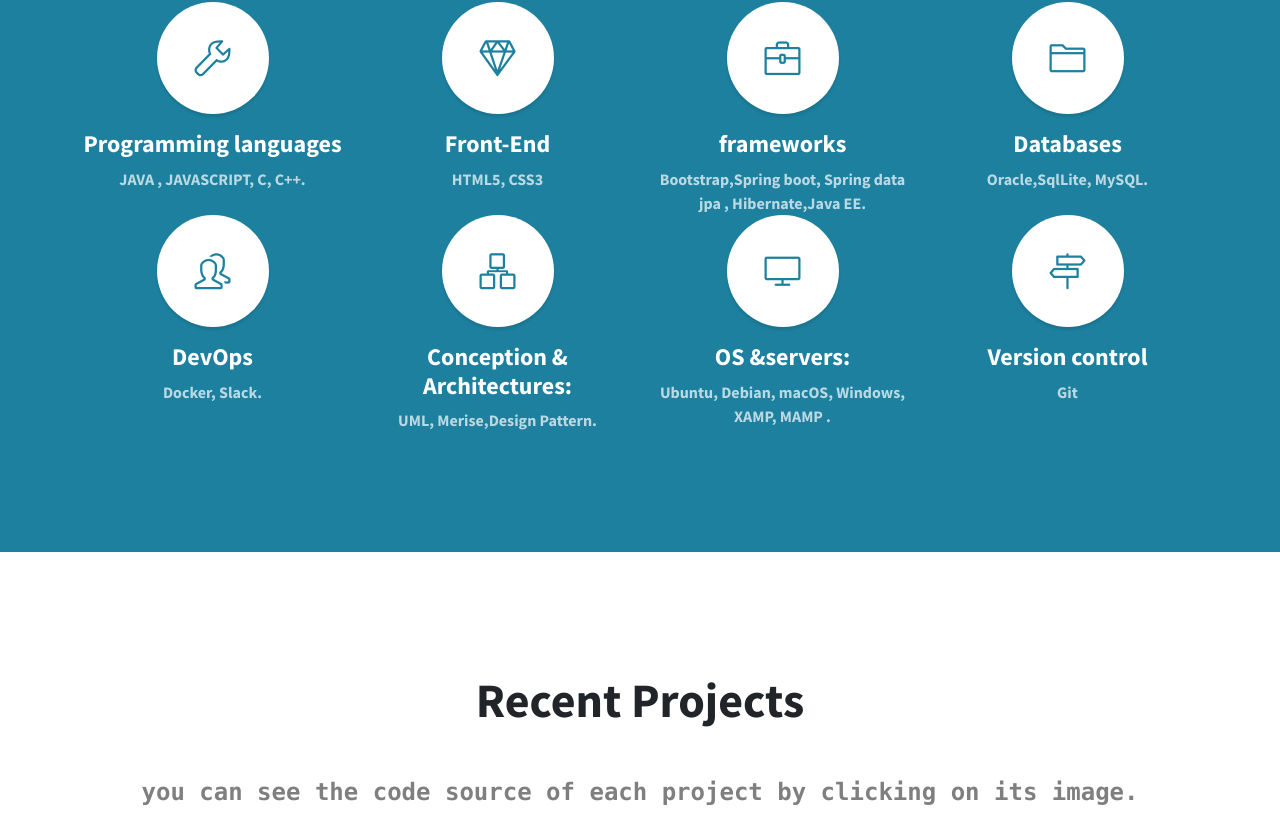
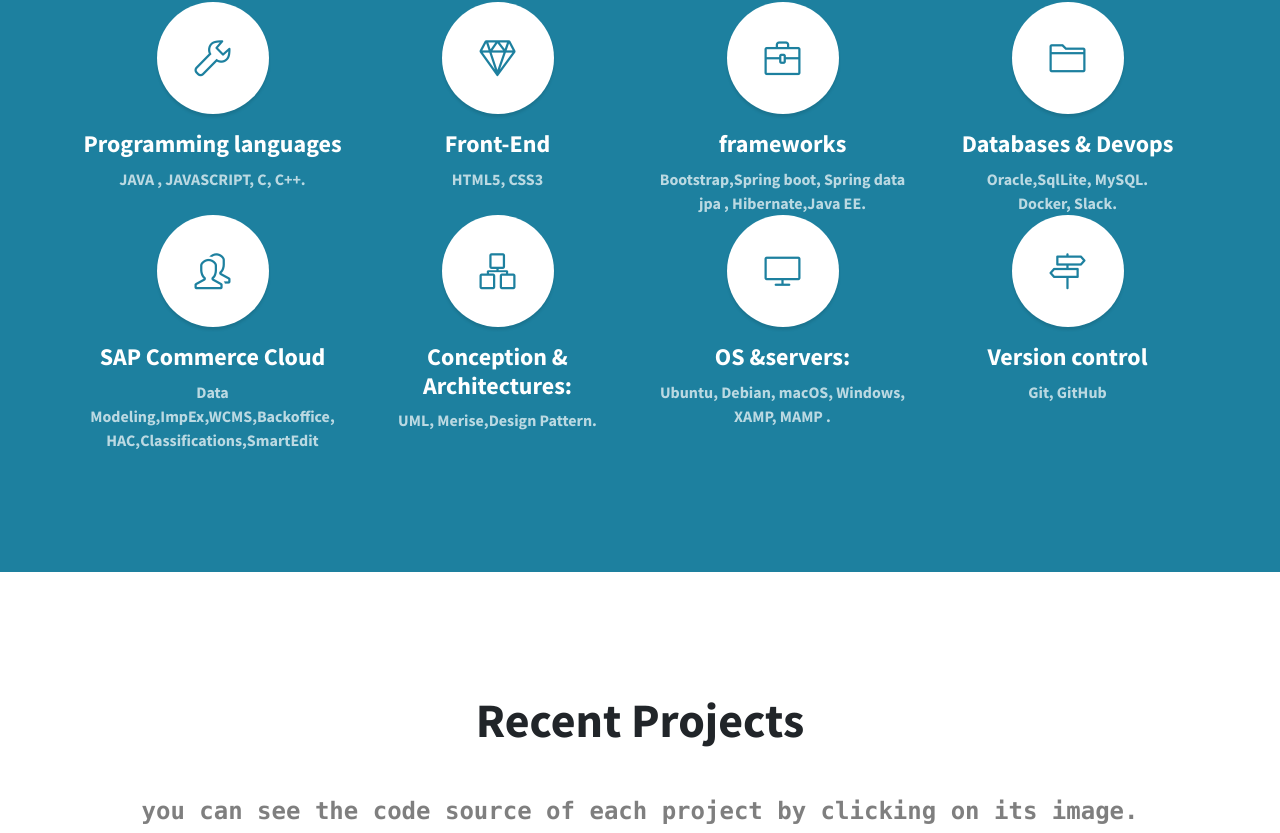
Before and after one commit to alaafia/alaafia.github.io, a plain HTML site: page index.html in a window 1280 px wide. Shown: the part 1574-2407 px from the top of the page. Drawn offline with Linux system fonts and the light colour scheme.

Commit message:
adding sap cx skills

```diff
--- a/index.html
+++ b/index.html
@@ -94,13 +94,15 @@
                 </div>
                 <div class="col-md-6 col-lg-3 mb-5 mb-lg-0"><span class="mx-auto service-icon rounded-circle mb-3"><i
                             class="icon-folder-alt"></i></span>
-                    <h4><strong>Databases</strong></h4>
+                    <h4><strong>Databases & Devops</strong></h4>
                     <p class="mb-0 text-faded"><span><strong>Oracle,SqlLite, MySQL.</strong></span><span></span></p>
+                    <p class="mb-0 text-faded"><span><strong>Docker, Slack.</strong></span><span></span></p>
                 </div>
                 <div class="col-md-6 col-lg-3 mb-5 mb-lg-0"><span class="mx-auto service-icon rounded-circle mb-3"><i
                             class="icon-people"></i></span>
-                    <h4><strong>DevOps</strong></h4>
-                    <p class="mb-0 text-faded"><strong>Docker, Slack.</strong></p>
+                    <h4><strong>SAP Commerce Cloud</strong></h4>
+                    <p class="mb-0 text-faded"><strong>Data Modeling,ImpEx,WCMS,Backoffice,</strong></p>
+                    <p class="mb-0 text-faded"><strong>HAC,Classifications,SmartEdit</strong></p>
                 </div>
                 <div class="col-md-6 col-lg-3 mb-5 mb-lg-0"><span class="mx-auto service-icon rounded-circle mb-3"><i
                             class="icon-organization"></i></span>
@@ -115,8 +117,9 @@
                 <div class="col-md-6 col-lg-3 mb-5 mb-lg-0"><span class="mx-auto service-icon rounded-circle mb-3"><i
                             class="icon-directions"></i></span>
                     <h4><strong>Version control </strong></h4>
-                    <p class="mb-0 text-faded"><strong>Git</strong><br /></p>
+                    <p class="mb-0 text-faded"><strong>Git, GitHub</strong><br /></p>
                 </div>
+
             </div>
         </div>
     </section>
```
